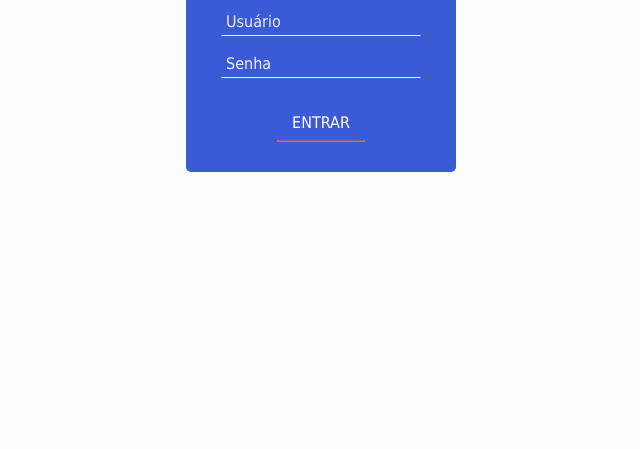
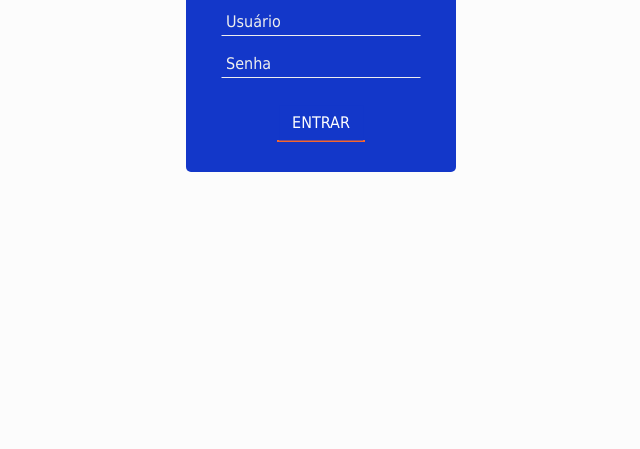
Before and after one commit to DanielaSabino06/DEV_WEBIOS_2024, a website: page Atividade-casa-html-css/teste-tcc-login/index.html in a window 1280 px wide. Shown: the part 351-800 px from the top of the page, without its empty margins (319-959 px from the left). Drawn offline with Linux system fonts and the light colour scheme.

Commit message:
atualizaçã cor

```diff
--- a/Atividade-casa-html-css/teste-tcc-login/style.css
+++ b/Atividade-casa-html-css/teste-tcc-login/style.css
@@ -1,6 +1,6 @@
 :root{
     --cor-fundo: #fcfcfc;
-    --cor-elemento: #3b5ad6;
+    --cor-elemento: #1337c9;
     --cor-input: #444857;
     --cor-texto: #eee;
     --cor-detalhe: #f5662e;
```
